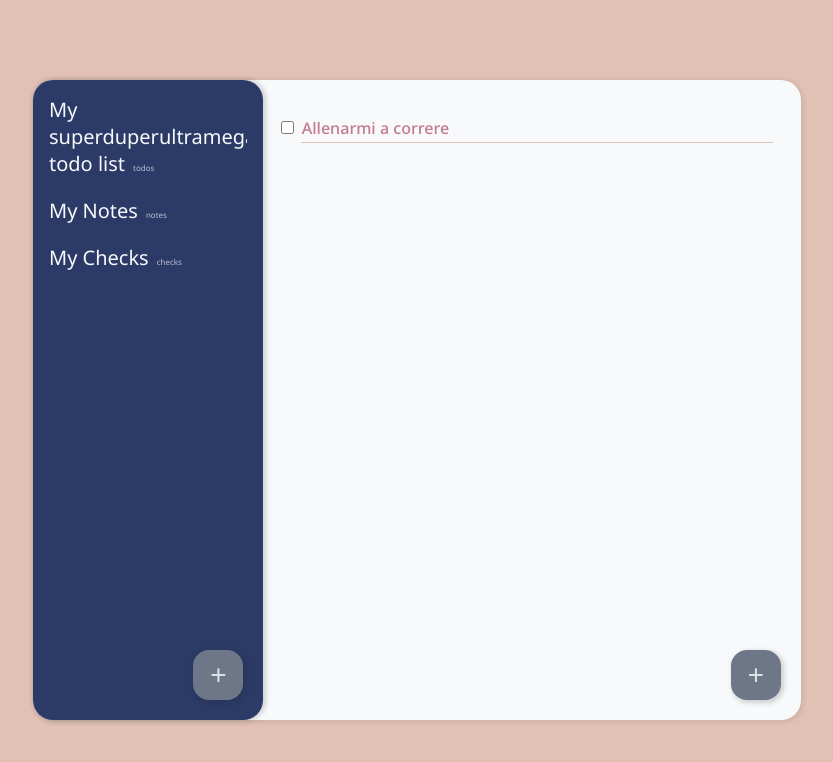
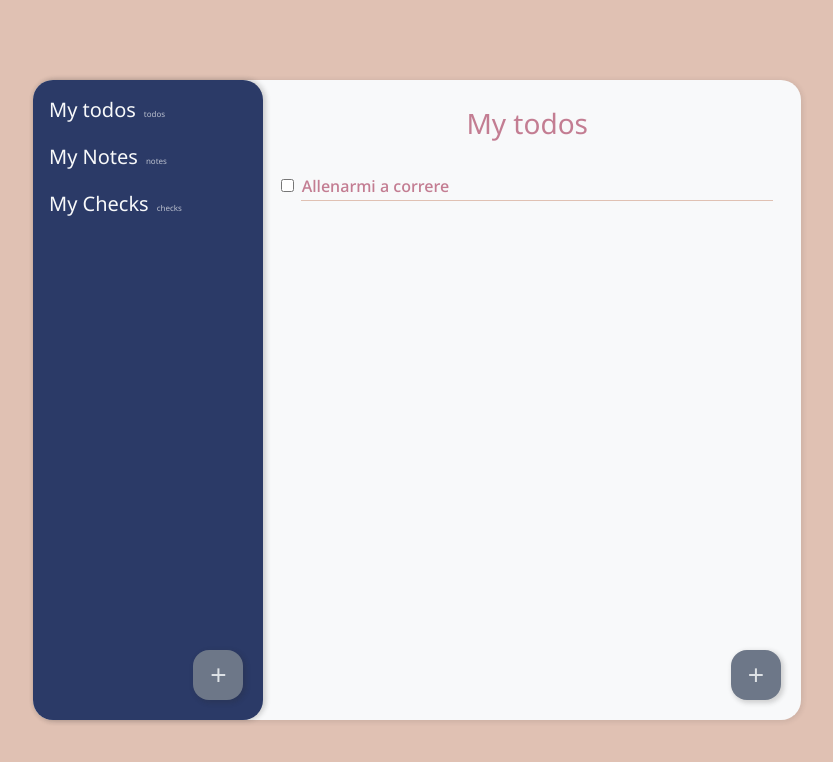
Before and after one commit to 4lokym/ToDoList, a website built with webpack: page src/index.html in a window 1280 px wide. Shown: the whole page, without its empty margins (223-1056 px from the left). Built offline with nearby package versions, Linux system fonts and the light colour scheme.

Commit message:
minor changes

```diff
--- a/src/index.html
+++ b/src/index.html
@@ -10,13 +10,14 @@
     <div class="main_window">
         <div class="navtab">
             <div class="overflow-container">
-                <div class="clickable list todolist">My superduperultramega todo list</div>
+                <div class="clickable list todolist">My todos</div>
                 <div class="clickable list notelist">My Notes</div>
                 <div class="clickable list checklist">My Checks</div>
             </div>
             <button class="newElementButton clickable">+</button>
         </div>
         <div class="elementsSection">
+            <div class="elemSectTitle">My todos</div>
             <div class="anElement">
                 <input type="checkbox" name="done" id="1">
                 <span class="title">
--- a/src/style.css
+++ b/src/style.css
@@ -123,6 +123,8 @@ body {
 
     .list{
         margin-bottom: var(--m);
+        text-wrap: nowrap;
+        overflow: hidden;
     }
 
     .todolist::after{
@@ -199,5 +201,10 @@ input[type = "checkbox"]{
         top: 0.90rem;
     }
 
-
+    .elemSectTitle{
+        text-wrap: nowrap;
+        justify-self: center;
+        color: var(--action);
+        margin-bottom: var(--m);
+    }
 }
```
